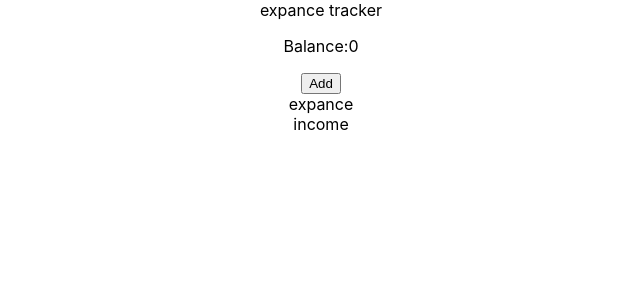
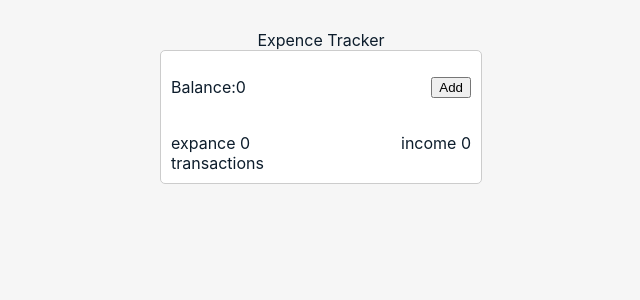
Before and after one commit to hedieh-heydari/Expance-tracker, a React (Create React App) app: page / in a window 1280 px wide. Shown: the top 300 px of the page, without its empty margins (319-959 px from the left). Built offline with nearby package versions, Linux system fonts and the light colour scheme.

Commit message:
add basic style

```diff
--- a/src/App.css
+++ b/src/App.css
@@ -1,38 +1,33 @@
 .App {
-  text-align: center;
-}
-
-.App-logo {
-  height: 40vmin;
-  pointer-events: none;
-}
-
-@media (prefers-reduced-motion: no-preference) {
-  .App-logo {
-    animation: App-logo-spin infinite 20s linear;
-  }
-}
-
-.App-header {
-  background-color: #282c34;
-  min-height: 100vh;
+  background-color: #f6f6f6;
+  color: #0d1d2c;
   display: flex;
   flex-direction: column;
   align-items: center;
-  justify-content: center;
-  font-size: calc(10px + 2vmin);
-  color: white;
+  height: 100vh;
+  width: 100%;
+  padding-top: 30px;
 }
 
-.App-link {
-  color: #61dafb;
+.topSection {
+  display: flex;
+  justify-content: space-between;
+  align-items: center;
+  margin-bottom: 20px;
 }
 
-@keyframes App-logo-spin {
-  from {
-    transform: rotate(0deg);
-  }
-  to {
-    transform: rotate(360deg);
-  }
+.container {
+  display: flex;
+  flex-direction: column;
+  width: 300px;
+  background-color: #fff;
+  padding: 10px;
+  border-radius: 5px;
+  border: 1px solid #ccc;
 }
+
+.resultSection {
+  display: flex;
+  justify-content: space-between;
+  align-items: center;
+}
--- a/src/App.js
+++ b/src/App.js
@@ -4,6 +4,7 @@ import ExpenceApp from "./component/ExpenceApp";
 function App() {
   return (
     <div className="App">
+      Expence Tracker
       <ExpenceApp />
     </div>
   );
--- a/src/component/ExpenceApp.js
+++ b/src/component/ExpenceApp.js
@@ -1,17 +1,24 @@
 import { useState } from "react";
+import Transaction from "./Transaction";
 
 const ExpenceApp = () => {
-  const [expance, setExpance] = useState(0);
+  const [expence, setExpence] = useState(0);
   const [income, setIncome] = useState(0);
   const [transaction, setTransaction] = useState([]);
 
   return (
     <>
-      expance tracker
-      <p>Balance:{income - expance}</p>
-      <button>Add</button>
-      <div>expance</div>
-      <div>income</div>
+      <section className="container">
+        <div className="topSection">
+          <p>Balance:{income - expence}</p>
+          <button>Add</button>
+        </div>
+        <div className="resultSection">
+          <div>expance {expence}</div>
+          <div>income {income}</div>
+        </div>
+        <Transaction transaction={transaction} />
+      </section>
     </>
   );
 };
--- a/src/component/Transaction.js
+++ b/src/component/Transaction.js
@@ -1,5 +1,7 @@
-const Transaction = () => {
-    return ( <></> );
+const Transaction = ({Transaction}) => {
+    return ( <>
+    transactions
+    </> );
 }
 
 export default Transaction;
```
